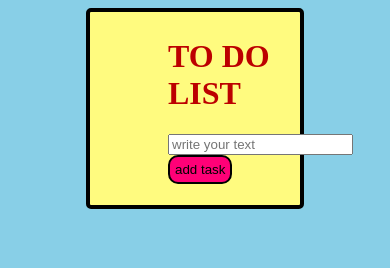
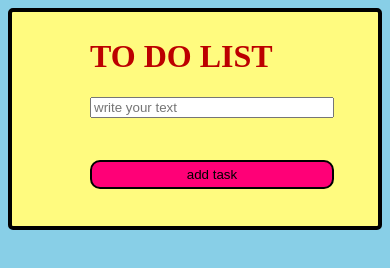
Before and after one commit to parasohri2/todo, a plain HTML site: page index.html in a window 390 px wide. Drawn offline with Linux system fonts and the light colour scheme.

Commit message:
Update index.html

```diff
--- a/index.html
+++ b/index.html
@@ -1,4 +1,4 @@
-<!DOCTYPE html>
+ <!DOCTYPE html>
 <html lang="en">
 <head>
     <style>
@@ -18,13 +18,38 @@ border-radius: 5px;
 
 margin-left: 20vw;
 margin-right: 20vw;
+@media(max-width:700px){
+    margin-left: 0px;
+    margin-right: 0px;
+    justify-content: center;
+    align-items: center;
+
+}
+
         }
+
+.content{
+    @media(max-width:720px){
+        display: flex;
+        flex-direction: column;
+
+margin-right: 10vw;
+
+            }
+}
         #submit{
             background-color: rgb(255, 0, 119);
             padding: 2px;
             border:2px solid;
             border-radius: 10px;
             padding: 5px;
+            @media(max-width:720px){
+                justify-content: center;
+                align-items: center;
+                padding: 5px;
+                margin-top: 5vh;
+            }
+
         }
         ul{
             list-style: none;
```
